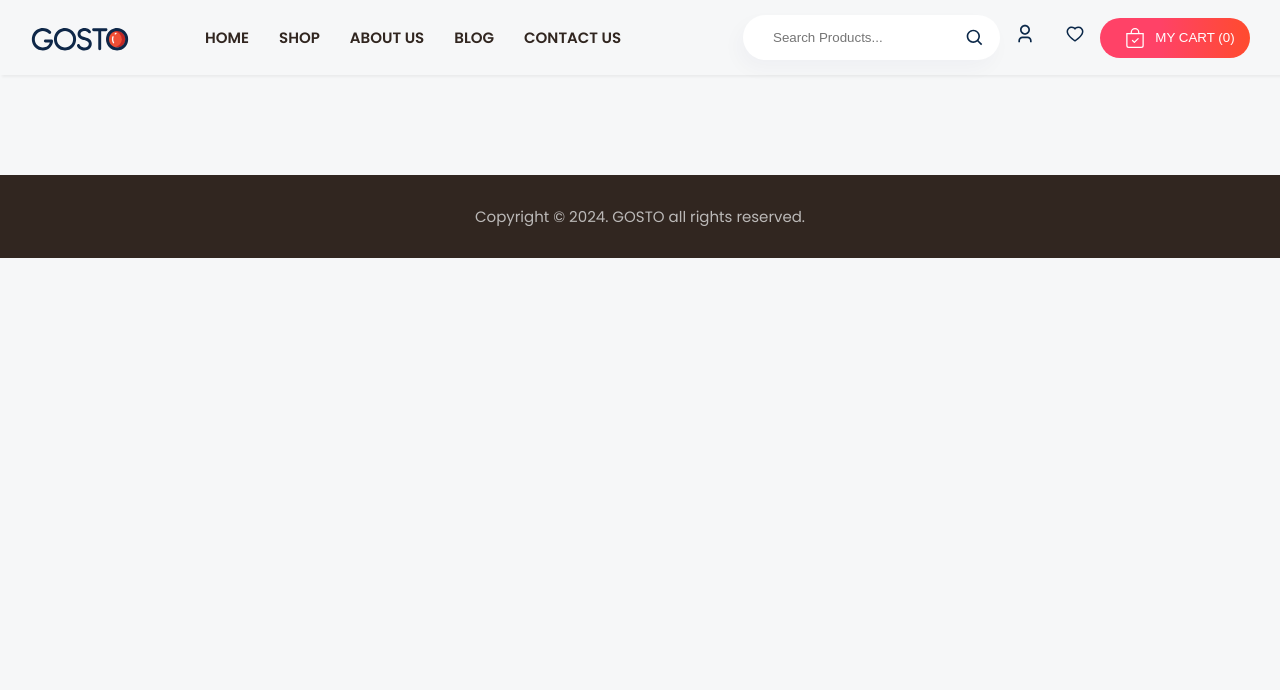
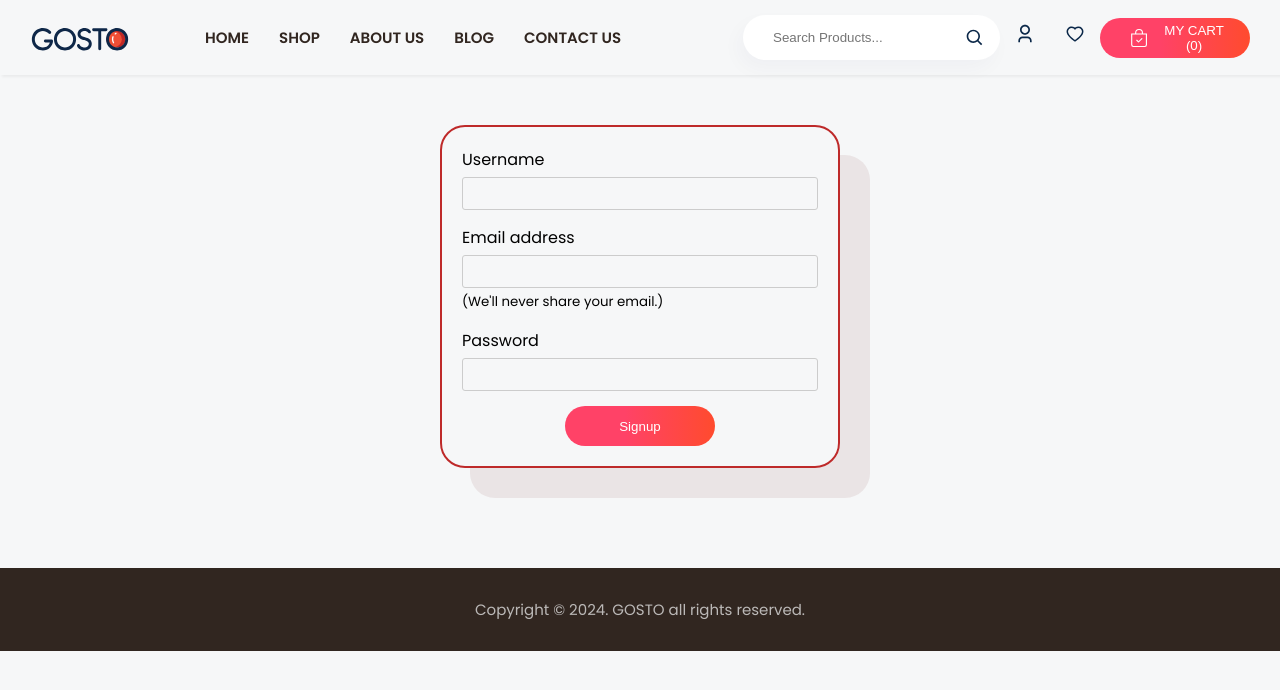
Before and after one commit to Mahamilyas211/Shopping-Cart, a React (Create React App) app: page /registration in a window 1280 px wide. Shown: the top 690 px of the page. Built offline with nearby package versions, Linux system fonts and the light colour scheme.

Commit message:
Added Registration Form

```diff
--- a/package.json
+++ b/package.json
@@ -6,6 +6,7 @@
     "@testing-library/jest-dom": "^5.17.0",
     "@testing-library/react": "^13.4.0",
     "@testing-library/user-event": "^13.5.0",
+    "formik": "^2.4.6",
     "react": "^18.2.0",
     "react-dom": "^18.2.0",
     "react-icons": "^5.1.0",
@@ -14,7 +15,8 @@
     "react-scripts": "5.0.1",
     "redux": "^5.0.1",
     "sass": "^1.75.0",
-    "web-vitals": "^2.1.4"
+    "web-vitals": "^2.1.4",
+    "yup": "^1.4.0"
   },
   "scripts": {
     "start": "react-scripts start",
--- a/src/App.css
+++ b/src/App.css
@@ -1,38 +1,47 @@
-.App {
-  text-align: center;
+
+.form-container {
+
+  max-width: 400px;
+  margin: 0 auto ;
+  padding: 20px;
+  border: 2px solid #be2a2a;
+  border-radius: 25px;
+  box-shadow: 30px 30px 0px rgba(128, 63, 63, 0.1);
 }
 
-.App-logo {
-  height: 40vmin;
-  pointer-events: none;
+.form-control {
+  margin-bottom: 15px;
 }
 
-@media (prefers-reduced-motion: no-preference) {
-  .App-logo {
-    animation: App-logo-spin infinite 20s linear;
-  }
+.label {
+  display: block;
+  margin-bottom: 5px;
 }
 
-.App-header {
-  background-color: #282c34;
-  min-height: 100vh;
-  display: flex;
-  flex-direction: column;
-  align-items: center;
-  justify-content: center;
-  font-size: calc(10px + 2vmin);
-  color: white;
+.input {
+  width: 100%;
+  padding: 8px;
+  border: 1px solid #ccc;
+  border-radius: 3px;
 }
 
-.App-link {
-  color: #61dafb;
+.error-message {
+  color: red;
+  font-size: 12px;
 }
 
-@keyframes App-logo-spin {
-  from {
-    transform: rotate(0deg);
-  }
-  to {
-    transform: rotate(360deg);
-  }
+.button {
+  display: block;
+  margin: 0 auto;
+  padding: 10px 20px;
+  background-color: #007bff;
+  color: #fff;
+  border: none;
+  border-radius: 3px;
+  cursor: pointer;
+
 }
+.button:hover {
+  background-color: #0056b3;
+
+}
--- a/src/components/common/Header.jsx
+++ b/src/components/common/Header.jsx
@@ -75,8 +75,10 @@ const Header = () => {
                             <input type="text" placeholder='Search Products...' />
                             <BiSearch className='searchIcon heIcon' />
                         </div>
-                        <div className="right_user">
-                            <RiUser3Line className='userIcon heIcon' />
+                        <div className="right_user" >
+                            <Link to='/registration'>
+                            <RiUser3Line className='userIcon heIcon' /></Link>
+
                             <AiOutlineHeart className='userIcon heIcon' />
                         </div>
                         <div className="right_card">
--- a/src/components/home/Home.jsx
+++ b/src/components/home/Home.jsx
@@ -21,6 +21,9 @@ const Home = () => {
      <Testimonial />
      <Blog />
 
+
+
+
     </>
   )
 }
--- a/src/components/home/pages/Pages.jsx
+++ b/src/components/home/pages/Pages.jsx
@@ -9,6 +9,7 @@ import Header from '../../common/Header';
 import Footer from '../../common/Footer';
 import Home from '../Home';
 import Details from '../details/Details';
+import Registration from '../registration/Registration';
 
 const Pages = () => {
   return (
@@ -22,6 +23,10 @@ const Pages = () => {
           <Route exact path='/cart/:id'>
             <Details />
           </Route>
+          <Route exact path='/registration'>
+            <Registration /> {/* Add the registration page route */}
+          </Route>
+
         </Switch>
         <Footer />
       </Router>
--- a/src/components/home/product/ProductItems.jsx
+++ b/src/components/home/product/ProductItems.jsx
@@ -3,6 +3,7 @@ import { AiOutlineClose, AiOutlineHeart } from 'react-icons/ai';
 import { FiSearch, FiShoppingBag } from "react-icons/fi";
 import { useDispatch } from 'react-redux';
 import { ADD } from "../../../controller/action"
+import { Link } from 'react-router-dom';
 
 
 const ProductItems = ({data}) => {
@@ -24,7 +25,8 @@ const ProductItems = ({data}) => {
       {data.map((items) => (
         <div className="box" key={items.id}>
           <div className="img">
-            <img src={items.cover} alt="" />
+            <Link to='/cart/:id'>
+            <img src={items.cover} alt="" /> </Link>
             <div className="overlay">
               <button className='button'>
                 <FiShoppingBag onClick={() => addToCart(items)} />
--- /dev/null
+++ b/src/components/home/registration/Registration.jsx
@@ -0,0 +1,95 @@
+import React from 'react'
+import './../../../App.css';
+
+import { useFormik } from 'formik'
+import * as Yup from 'yup'
+
+const Registration = () => {
+    const SignupSchema = Yup.object().shape({
+        username: Yup.string()
+        .min(4, "too short")
+        .max(6, "too long")
+        .required(),
+        email: Yup.string()
+        .email("invalid email")
+        .required(),
+        password: Yup.string()
+        .min(6, "too short")
+        .max(10, "too long")
+        .required(),
+
+    })
+
+    const formik = useFormik({
+        initialValues: {
+            username: '',
+            email: "",
+            password: ""
+        },
+        onSubmit: (values) => {
+            console.log(values)
+            alert(JSON.stringify(values, null, 2))
+        },
+        validationSchema: SignupSchema
+    })
+
+  return (
+    <>
+
+    <br/>
+    <br/>
+
+    <form onSubmit={formik.handleSubmit} className="form-container">
+
+    <div className="form-control">
+      <label htmlFor="username" className="label">
+        Username
+      </label>
+      <input
+        type="text"
+        id="username"
+        name="username"
+        value={formik.values.username}
+        onChange={formik.handleChange}
+        className="input"
+      />
+      <span className="error-message">{formik.errors.username}</span>
+    </div>
+    <div className="form-control">
+      <label htmlFor="email" className="label">
+        Email address
+      </label>
+      <input
+        type="text"
+        id="email"
+        name="email"
+        value={formik.values.email}
+        onChange={formik.handleChange}
+        className="input"
+      />
+      <span className="error-message">{formik.errors.email}</span>
+      <small className="form-text text-muted"> (We'll never share your email.)</small>
+    </div>
+    <div className="form-control">
+      <label htmlFor="password" className="label">
+        Password
+      </label>
+      <input
+        type="password"
+        id="password"
+        name="password"
+        value={formik.values.password}
+        onChange={formik.handleChange}
+        className="input"
+      />
+      <span className="error-message">{formik.errors.password}</span>
+    </div>
+    <button type="submit" className="button">
+      Signup
+    </button>
+  </form>
+  </>
+  )
+}
+
+export default Registration
--- a/src/style/main.scss
+++ b/src/style/main.scss
@@ -187,5 +187,7 @@ footer {
   img,
   .button {
     display: none;
+
   }
+
 }
```
Also changed, not shown: 1 other file (tests, documents, lock files or other folders).
